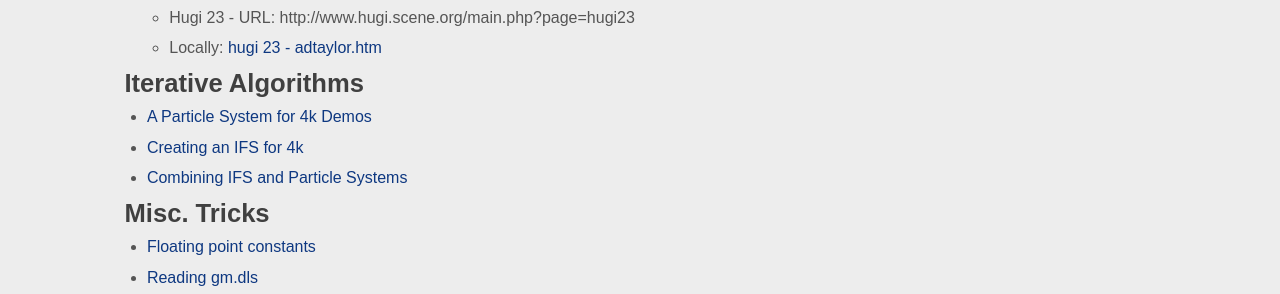
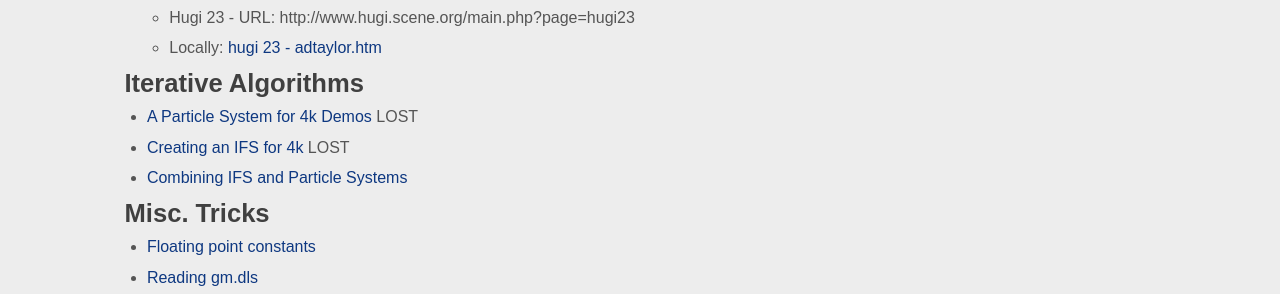
Before and after one commit to in4k/in4k.github.io, a Jekyll site: the page built from wiki/algorithms.markdown, in a window 1280 px wide. Shown: the part 1100-1394 px from the top of the page. Built offline with Jekyll 4.4.1, drawn with Linux system fonts in a browser that asks for light colours; some web fonts are replaced.

Commit message:
Update algorithms.markdown

```diff
--- a/wiki/algorithms.markdown
+++ b/wiki/algorithms.markdown
@@ -47,8 +47,8 @@ Here is some advice to help do that.
     * Locally: [hugi 23 - adtaylor.htm]()
 
 # Iterative Algorithms
-* [A Particle System for 4k Demos](a-particle-system-for-4k-demos)
-* [Creating an IFS for 4k](creating-an-ifs-for-4k)
+* [A Particle System for 4k Demos](a-particle-system-for-4k-demos) LOST
+* [Creating an IFS for 4k](creating-an-ifs-for-4k) LOST
 * [Combining IFS and Particle Systems](combining-ifs-and-particle-systems)
 
 # Misc. Tricks
```
